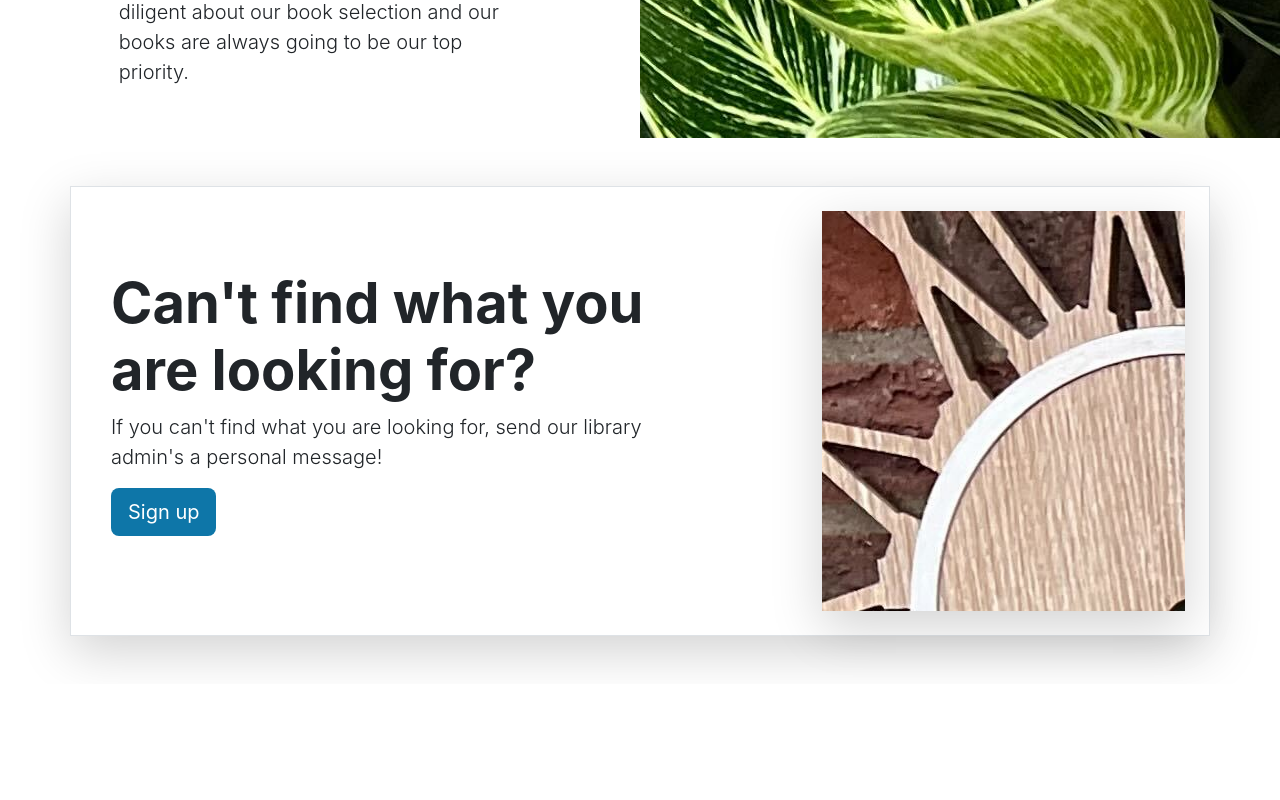
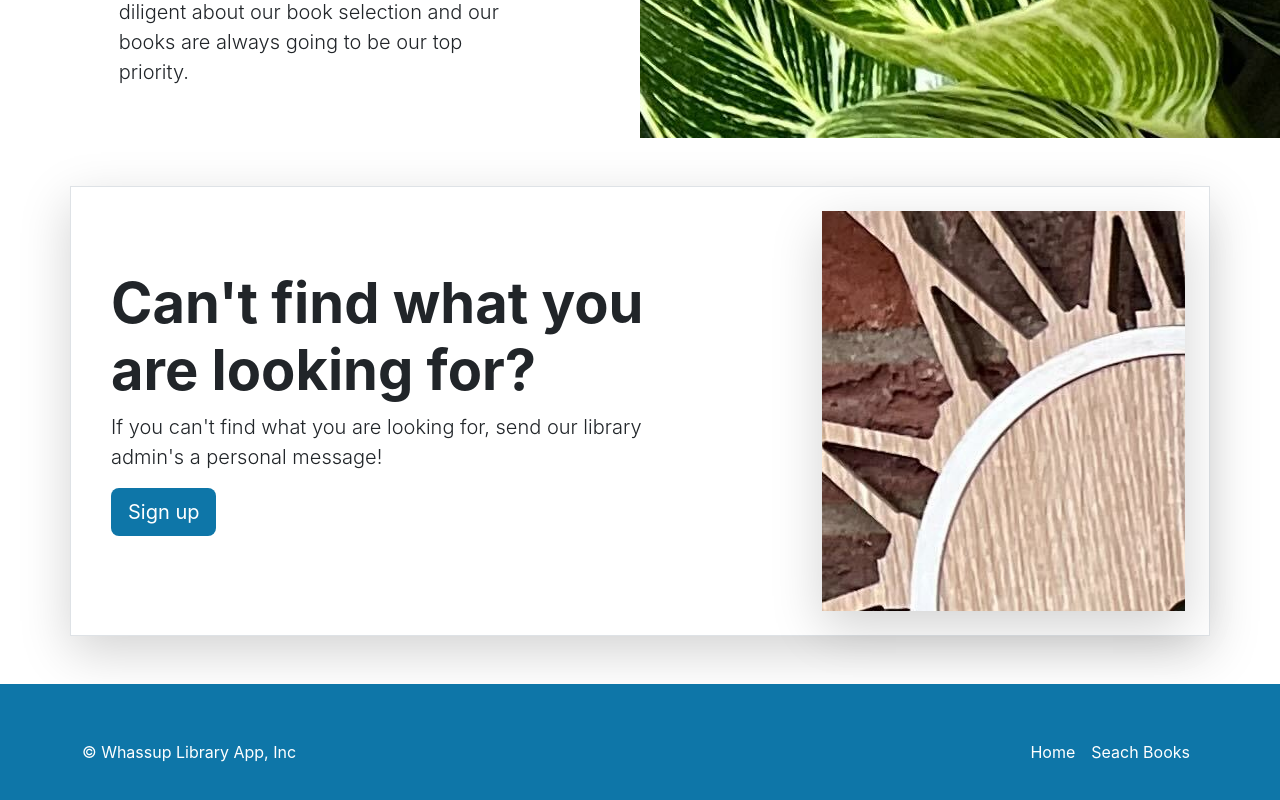
Before and after one commit to Jambbo/LibraryApp-Frontend, a React (Create React App) app: page / in a window 1280 px wide. Shown: the part 1786-2586 px from the top of the page. Before the commit the page ends 2470 px from the top, so only its background shows below. Built offline with nearby package versions, Linux system fonts and the light colour scheme.

Commit message:
Created Footer component + clean up

```diff
--- a/src/App.css
+++ b/src/App.css
@@ -20,7 +20,10 @@
 .main-color {
 background-color: #0e76a8 ;
 }
-
+a.main-color:hover {
+    background-color: #084c6e;
+    color: white;
+}
 .col-image-left {
     background-image: url("./Images/PublicImages/image-4.jpg");
     height: 25em !important;
--- a/src/App.tsx
+++ b/src/App.tsx
@@ -1,21 +1,16 @@
 import React from 'react';
+import './App.css';
+import { HomePage } from './layouts/HomePage/HomePage';
 import { Navbar } from './layouts/NavbarAndFooter/Navbar';
-import './App.css';
-import { ExploreTopBooks } from './layouts/NavbarAndFooter/HomePage/ExploreTopBooks';
-import { Carousel } from './layouts/NavbarAndFooter/HomePage/Carousel';
-import { Heros } from './layouts/NavbarAndFooter/HomePage/Heros';
-import { LibraryServices } from './layouts/NavbarAndFooter/HomePage/LibraryServices';
+import { Footer } from './layouts/NavbarAndFooter/Footer';
 
-function App() {
+
+export const App = () => {
   return (
     <div>
-      <Navbar/>
-      <ExploreTopBooks/>
-      <Carousel/>
-      <Heros/>
-      <LibraryServices/>
+        <Navbar/>
+        <HomePage/>
+        <Footer/>
     </div>
   );
 }
-
-export default App;
--- a/src/index.tsx
+++ b/src/index.tsx
@@ -1,7 +1,7 @@
 import React from 'react';
 import ReactDOM from 'react-dom/client';
 import './index.css';
-import App from './App';
+import {App} from './App';
 
 
 const root = ReactDOM.createRoot(
--- /dev/null
+++ b/src/layouts/HomePage/HomePage.tsx
@@ -0,0 +1,16 @@
+
+import { Carousel } from "./components/Carousel";
+import { ExploreTopBooks } from "./components/ExploreTopBooks";
+import { Heros } from "./components/Heros";
+import { LibraryServices } from "./components/LibraryServices";
+
+export const HomePage = () => {
+    return (
+        <>
+            <ExploreTopBooks/>
+            <Carousel/>
+            <Heros/>
+            <LibraryServices/>
+      </>
+    );
+}
--- /dev/null
+++ b/src/layouts/NavbarAndFooter/Footer.tsx
@@ -0,0 +1,23 @@
+
+export const Footer = ()=>{
+    return (
+        <div className="main-color">
+            <footer className="container d-flex flex-wrap
+                justify-content-between align-items-center py-5 main-color">
+                <p className="col-md-4 mb-0 text-white">© Whassup Library App, Inc </p>
+                <ul className="nav navbar-dark col-md-4 justify-content-end">
+                    <li className="nav-item">
+                        <a href="#" className="nav-link px-2 text-white">
+                            Home
+                        </a>
+                    </li>
+                    <li className="nav-item">
+                        <a href="#" className="nav-link px-2 text-white">
+                            Seach Books
+                        </a>
+                    </li>
+                </ul>
+            </footer>
+        </div>
+    );
+}
```
Also changed, not shown: src/layouts/HomePage/components/Carousel.tsx (renamed from src/layouts/NavbarAndFooter/HomePage/Carousel.tsx), src/layouts/HomePage/components/ExploreTopBooks.tsx (renamed from src/layouts/NavbarAndFooter/HomePage/ExploreTopBooks.tsx), src/layouts/HomePage/components/Heros.tsx (renamed from src/layouts/NavbarAndFooter/HomePage/Heros.tsx), src/layouts/HomePage/components/LibraryServices.tsx (renamed from src/layouts/NavbarAndFooter/HomePage/LibraryServices.tsx), src/layouts/HomePage/components/ReturnBook.tsx (renamed from src/layouts/NavbarAndFooter/HomePage/ReturnBook.tsx).
